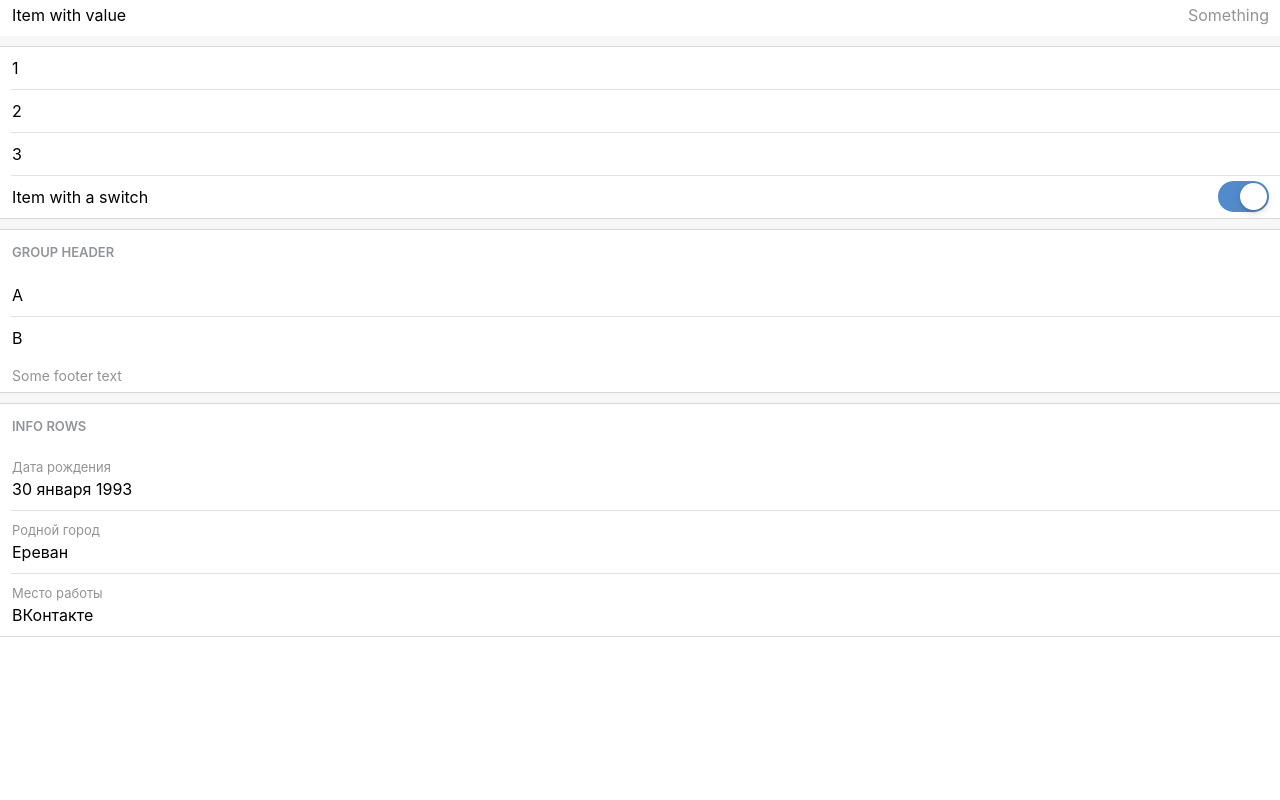
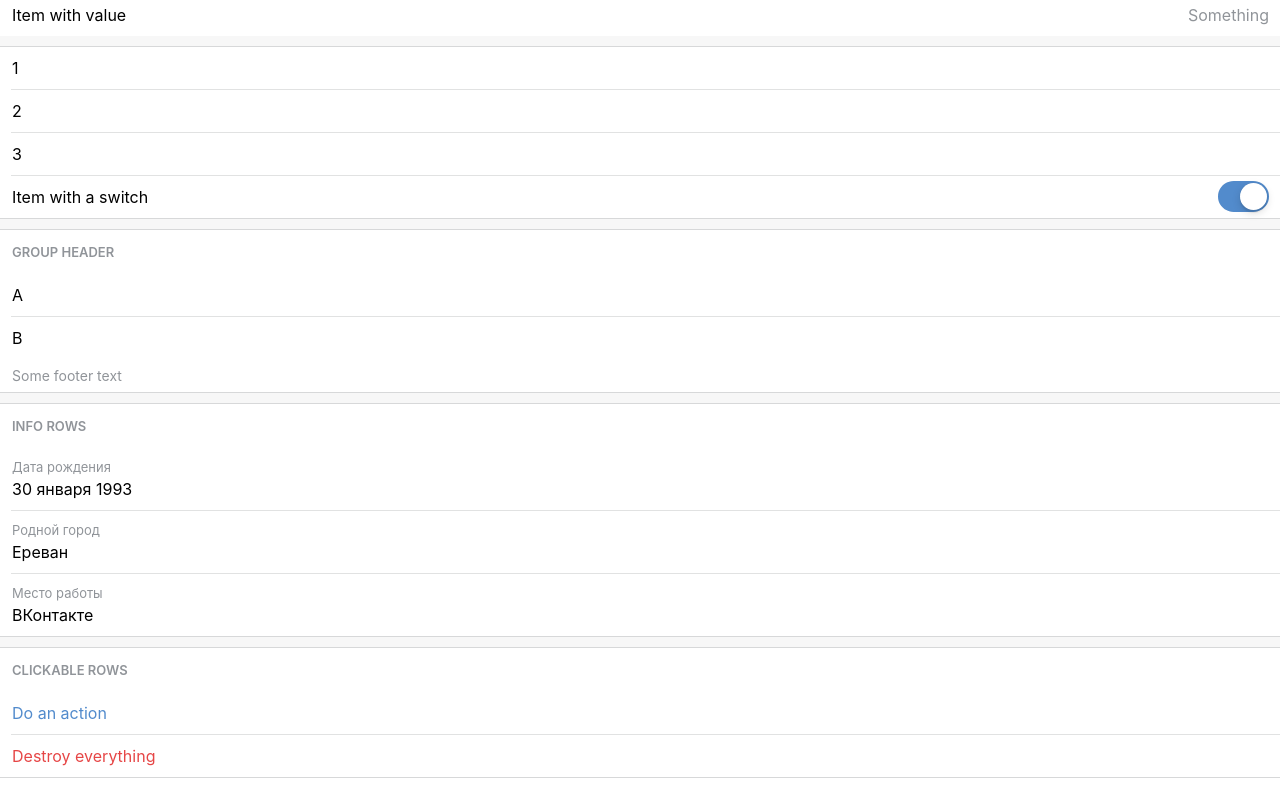
Before and after one commit to deNULL/any-vue, a Vue app: page / in a window 1280 px wide. Shown: the part 1099-1899 px from the top of the page. Before the commit the page ends 1758 px from the top, so only its background shows below. Built offline with nearby package versions, Linux system fonts and the light colour scheme.

Commit message:
added primary & destructive rows

```diff
--- a/src/App.vue
+++ b/src/App.vue
@@ -52,7 +52,11 @@ export default {
           { label: 'Дата рождения', title: '30 января 1993', kind: 'info' },
           { label: 'Родной город', title: 'Ереван', kind: 'info' },
           { label: 'Место работы', title: 'ВКонтакте', kind: 'info' },
-        ] }
+        ] },
+        { header: 'Clickable rows', group: [
+          { title: 'Do an action', kind: 'primary', clickable: true },
+          { title: 'Destroy everything', kind: 'destructive', clickable: true },
+        ]}
       ]
     }
   }
--- a/src/styles/os-ios.scss
+++ b/src/styles/os-ios.scss
@@ -147,6 +147,18 @@ $white: #fff;
           margin-bottom: 4px;
         }
       }
+
+      &.is-primary {
+        .a-list__item-content {
+          color: #528bcc;
+        }
+      }
+
+      &.is-destructive {
+        .a-list__item-content {
+          color: #e64646;
+        }
+      }
     }
 
     &__item-content {
```
